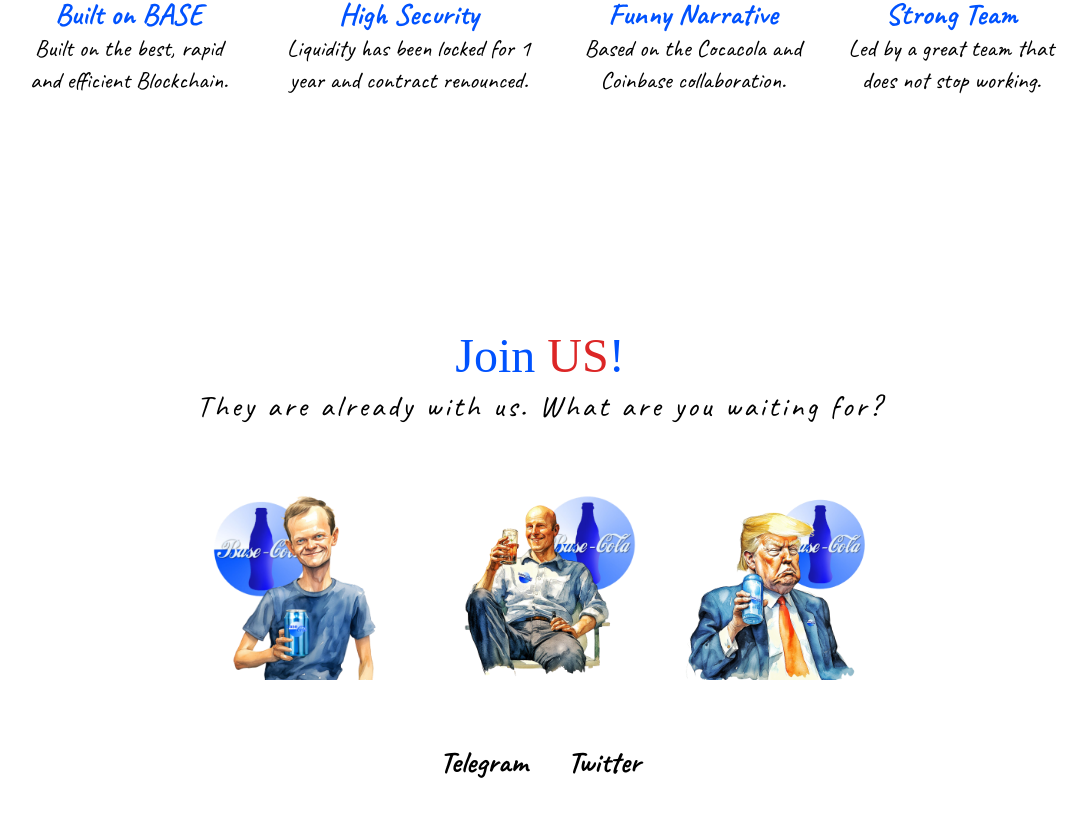
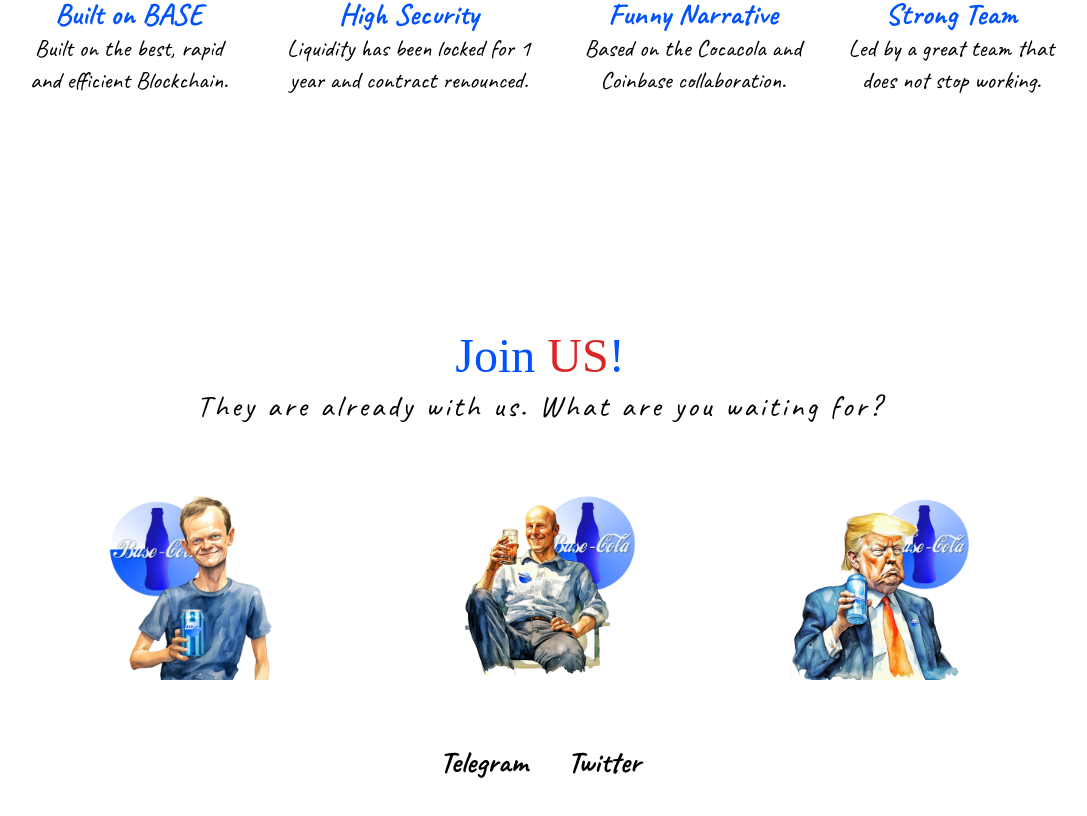
Before and after one commit to davidFCDev/base-cola, a React (Vite) app: page / in a window 1280 px wide. Shown: the part 1760-2576 px from the top of the page, without its empty margins (100-1187 px from the left). Built offline with nearby package versions, Linux system fonts and the light colour scheme; a web font is replaced by a local one.

Commit message:
imagenes

```diff
--- a/src/components/Join.jsx
+++ b/src/components/Join.jsx
@@ -23,7 +23,7 @@
         </h3>
       </div>
 
-      <div className="flex flex-col sm:flex-row gap-10">
+      <div className="flex flex-col sm:flex-row gap-10 lg:gap-36">
         <motion.img
           initial={{ opacity: 0, y: 50 }}
           animate={inView1 ? animationOptions : {}}
```
